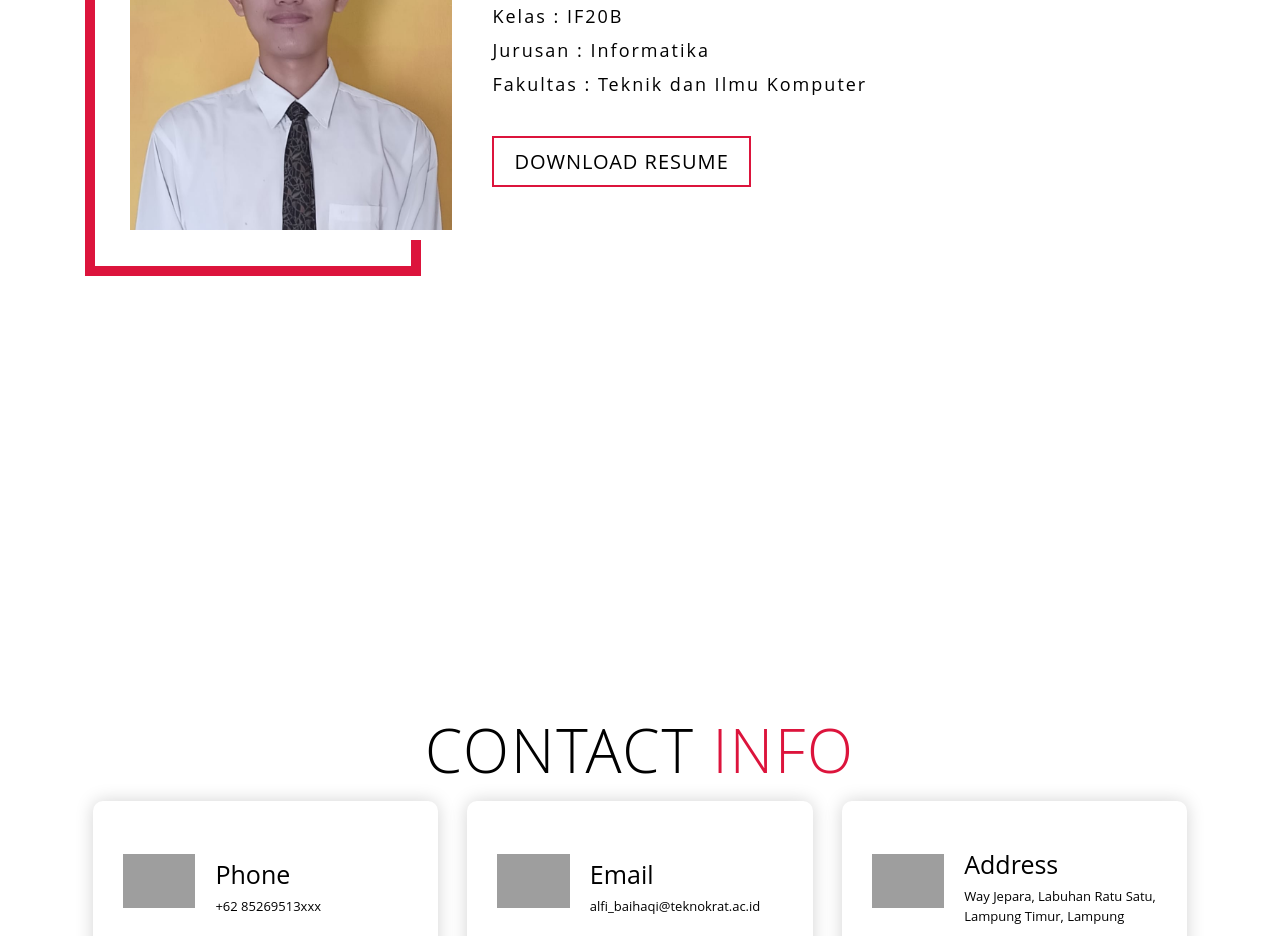
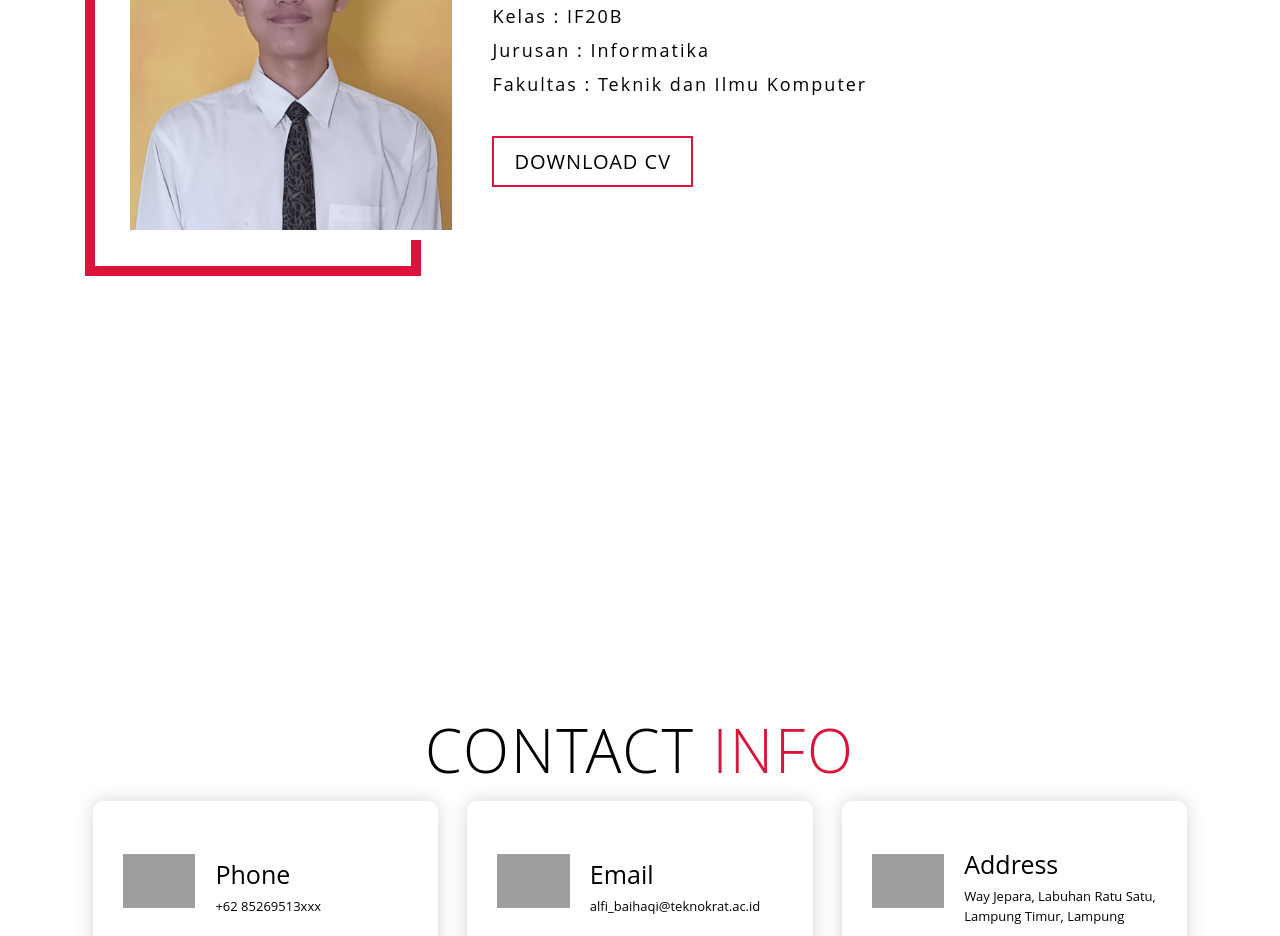
Before and after one commit to Alfiibai/alfiportofolio.github.io, a plain HTML site: page bio.html in a window 1280 px wide. Shown: the part 1160-2096 px from the top of the page. Drawn offline with Linux system fonts and the light colour scheme; grey boxes are pictures that could not be loaded; a script that the page names is missing.

Commit message:
Update bio.html

```diff
--- a/bio.html
+++ b/bio.html
@@ -66,7 +66,7 @@
         <h2>Kelas    : IF20B</h2>
         <h2>Jurusan  : Informatika</h2>
         <h2>Fakultas : Teknik dan Ilmu Komputer</h2>
-        <a href="resume.html" class="cta">Download Resume</a>
+        <a href="resume.html" class="cta">Download CV</a>
       </div>
     </div>
   </section>
```
